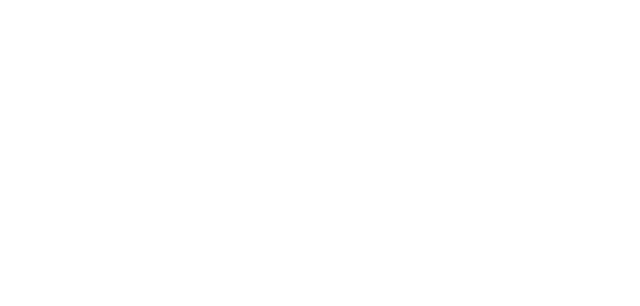
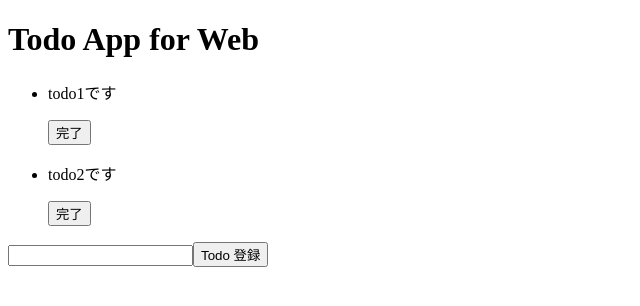
Before and after one commit to dlopp/codelabs, a Nuxt app in the folder sources/nuxt-todo/: page / in a window 1280 px wide. Shown: the top 306 px of the page, without its empty margins (0-640 px from the left). Built offline with nearby package versions, Linux system fonts and the light colour scheme.

Commit message:
htmlを書く

```diff
--- a/sources/nuxt-todo/pages/index.vue
+++ b/sources/nuxt-todo/pages/index.vue
@@ -1,5 +1,31 @@
 <template>
-
+  <div class="wrapper">
+    <header class="header">
+      <div class="container">
+        <h1 class="headline">Todo App for Web</h1>
+      </div>
+    </header>
+    <section class="main">
+      <ul>
+        <li class="card">
+          <p class="todo">todo1です</p>
+          <button class="done">
+            完了
+          </button>
+        </li>
+        <li class="card">
+          <p class="todo">todo2です</p>
+          <button class="done">
+            完了
+          </button>
+        </li>
+      </ul>
+      <form class="form">
+        <input type="text" class="input" />
+        <button type="submit" class="button">Todo 登録</button>
+      </form>
+    </section>
+  </div>
 </template>
 
 <script>
```
